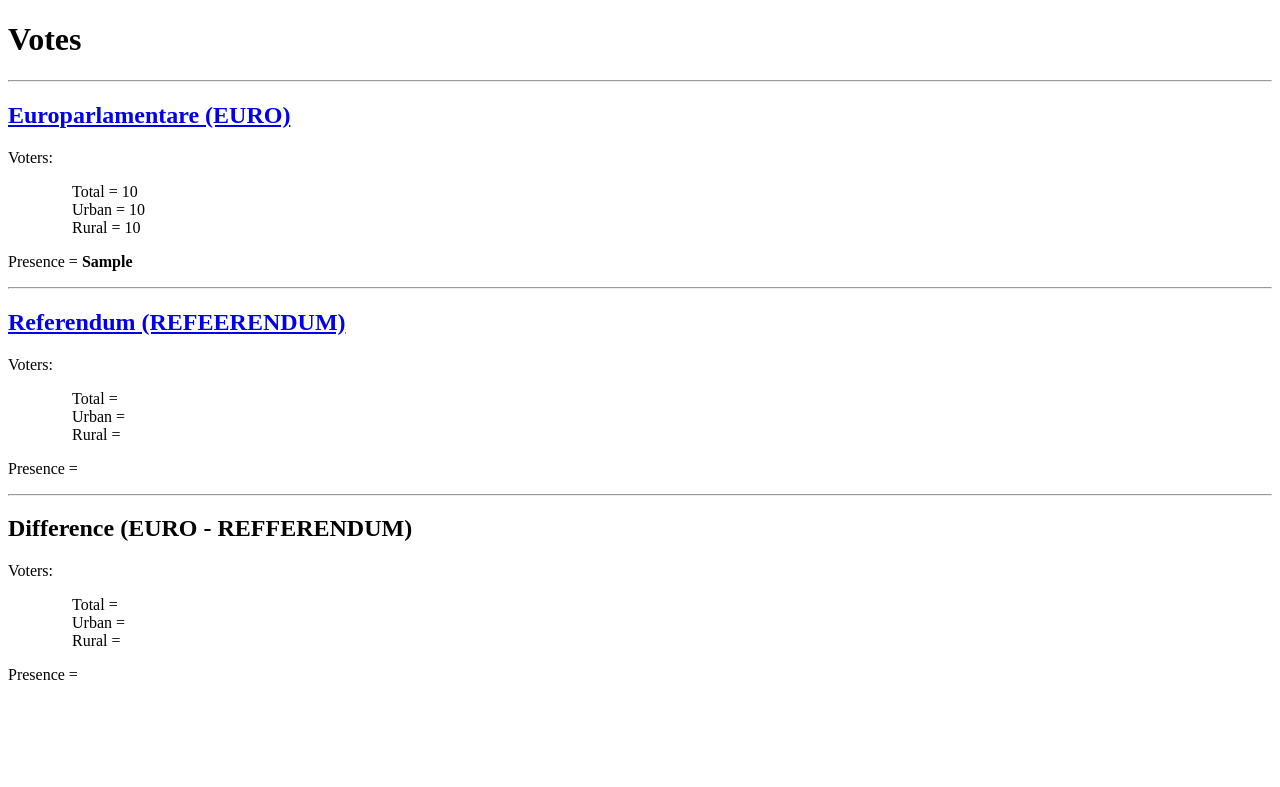
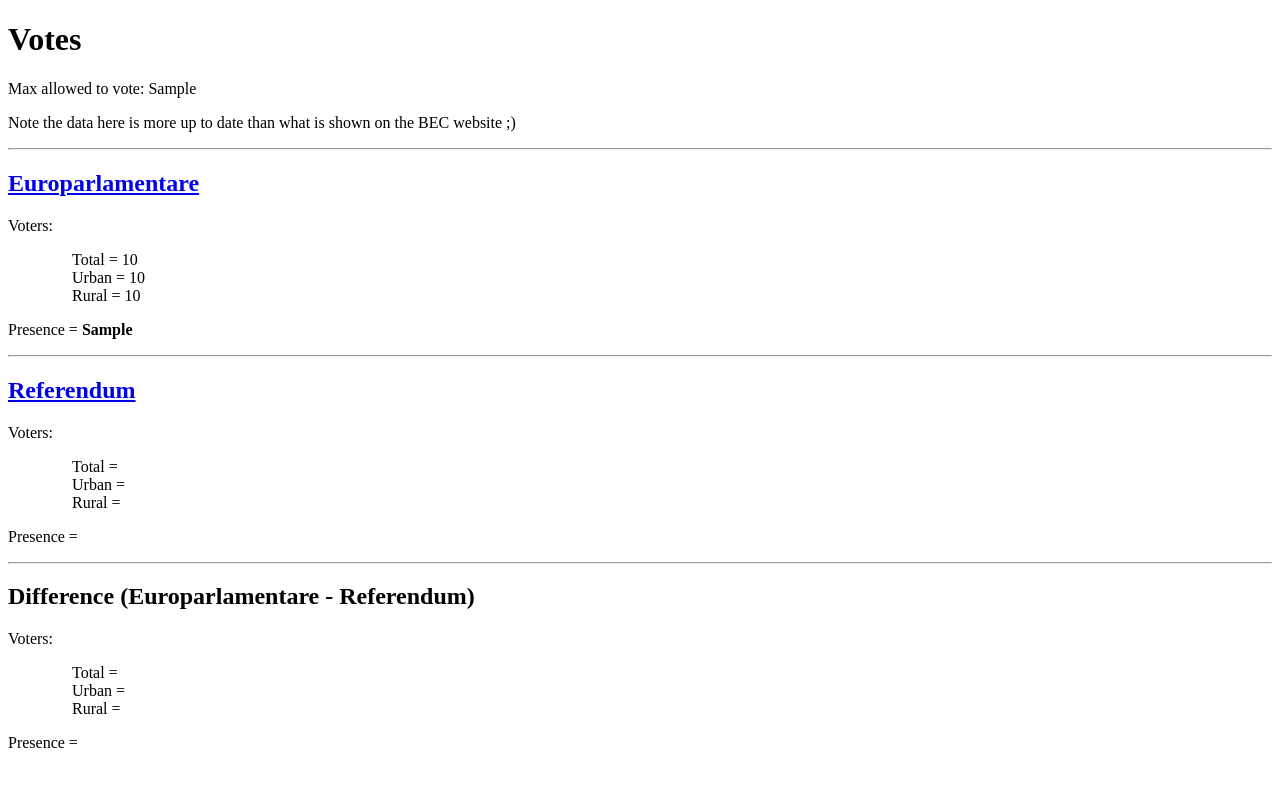
Before and after one commit to leyyin/votes-euro2019, a Flask app: template templates/index.html in a window 1280 px wide. Shown: the top 787 px of the page. Run offline with Flask 2, Linux system fonts and the light colour scheme; the template is opened without the code that fills it: most values are stand-ins (such as "Sample title", 1, 10 or a date in 2020).

Commit message:
update heroku

```diff
--- a/common.py
+++ b/common.py
@@ -133,6 +133,9 @@ class VotesData:
         self.total_voters_urban = 0
         self.presence = 0.0
 
+    def str_max_voters(self):
+        return "{:,}".format(self.max_voters)
+
     def str_total_voters(self):
         return "{:,}".format(self.total_voters)
 
--- a/templates/index.html
+++ b/templates/index.html
@@ -2,6 +2,7 @@
 <html lang="en" dir="ltr">
   <head>
     <meta charset="utf-8">
+    <meta http-equiv="refresh" content="30">
     <title>Votes</title>
 
     <style>
@@ -17,20 +18,22 @@
   </head>
   <body>
     <h1>Votes</h1>
+    <p>Max allowed to vote: {{ euro_data.str_max_voters() }}</p>
+    <p>Note the data here is more up to date than what is shown on the BEC website ;)</p>
     <hr>
-    <h2><a href="{{url_euro}}" target="_blank">Europarlamentare (EURO)</a></h2>
+    <h2><a href="{{url_euro}}" target="_blank">Europarlamentare</a></h2>
     {% with data=euro_data %}
     {% include "voters_data.html" %}
     {% endwith %}
 
     <hr>
-    <h2><a href="{{url_referendum}}" target="_blank">Referendum (REFEERENDUM)</a></h2>
+    <h2><a href="{{url_referendum}}" target="_blank">Referendum</a></h2>
     {% with data=referendum_data %}
     {% include "voters_data.html" %}
     {% endwith %}
 
     <hr>
-    <h2>Difference (EURO - REFFERENDUM)</h2>
+    <h2>Difference (Europarlamentare - Referendum)</h2>
     {% with data=difference_data %}
     {% include "voters_data.html" %}
     {% endwith %}
```
